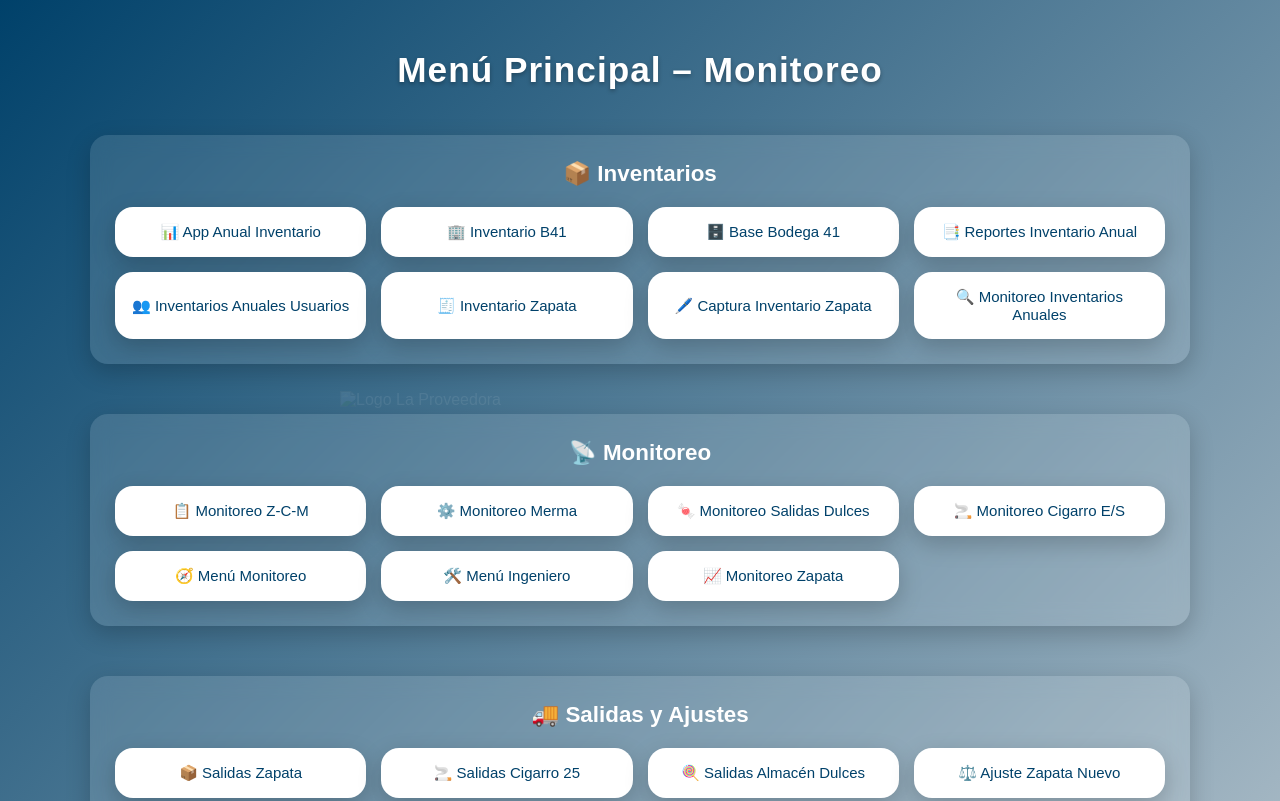
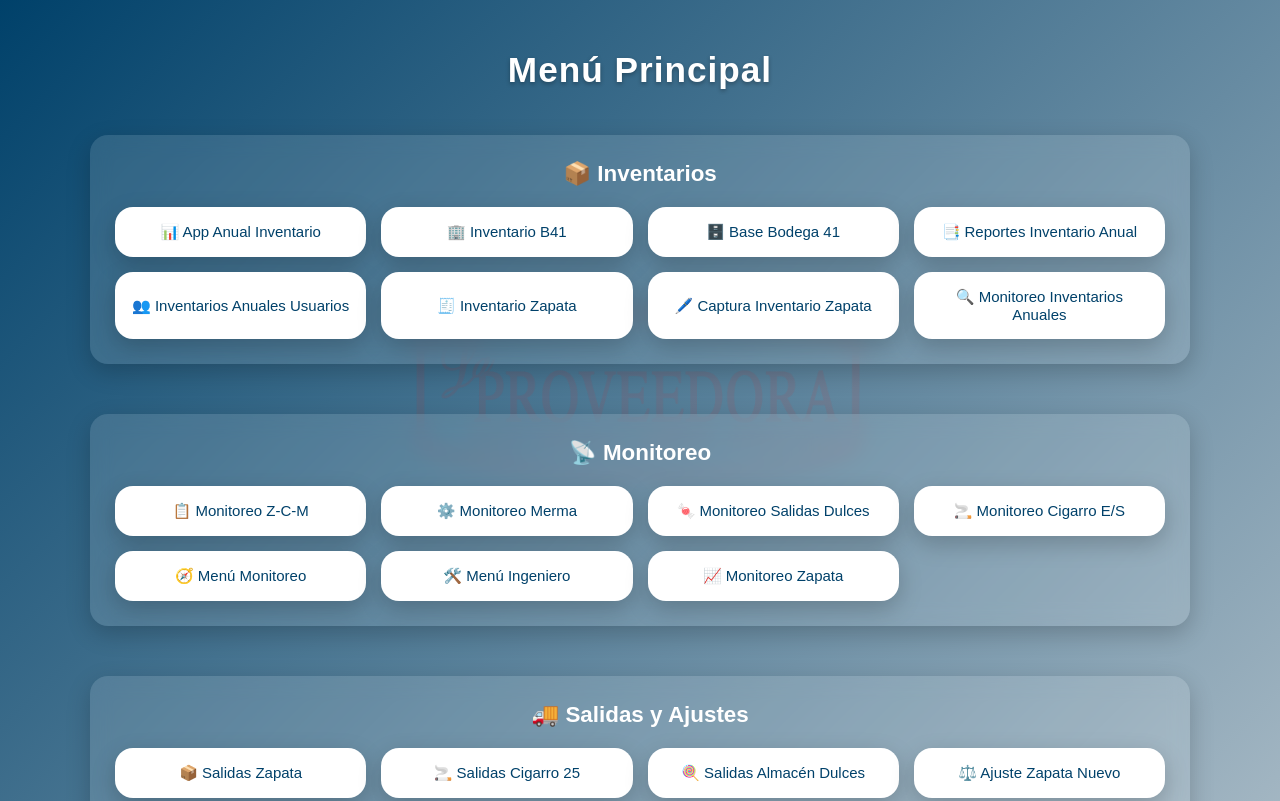
Before and after one commit to LizandroLumbreras/MENU-PROVEEDORA, a plain HTML site: page index.html in a window 1280 px wide. Shown: the top 801 px of the page. Drawn offline with Linux system fonts and the light colour scheme.

Commit message:
Update index.html

```diff
--- a/index.html
+++ b/index.html
@@ -139,10 +139,10 @@
   </style>
 </head>
 <body>
-  <img src="logo_proveedora.png" alt="Logo La Proveedora" class="marca-agua">
+  <img src="logo_proveedora.webp" alt="Logo La Proveedora" class="marca-agua">
 
   <header>
-    <h1>Menú Principal – Monitoreo</h1>
+    <h1>Menú Principal</h1>
   </header>
 
   <!-- INVENTARIOS -->
```
